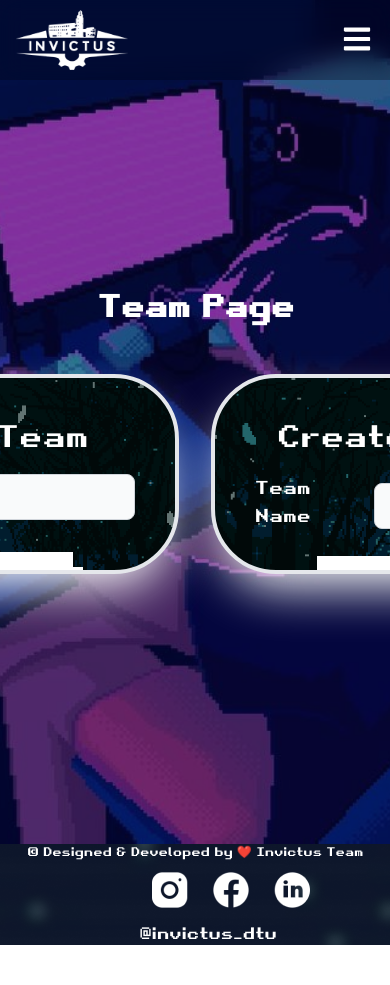
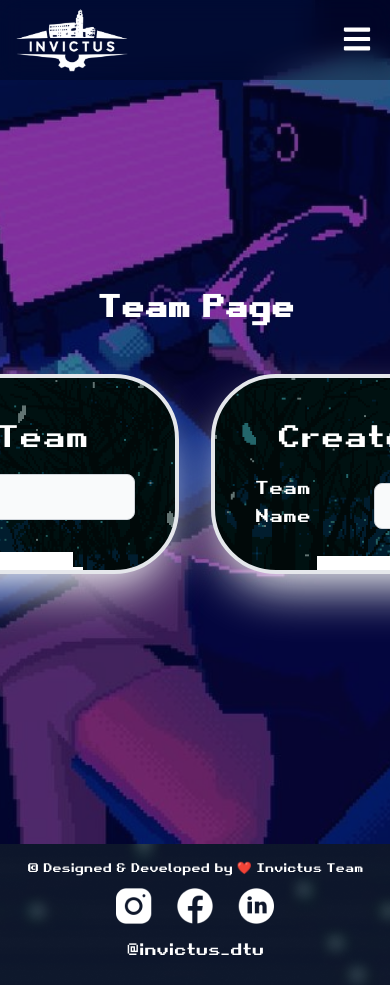
Before and after one commit to Invictus-DTU/Invictus24, a Next.js app: page /InputForm in a window 390 px wide. Before the commit the page ends 945 px from the top, so only its background shows below. Built offline with nearby package versions, Linux system fonts and the light colour scheme; no server answers.

Commit message:
made footer responsive

```diff
--- a/app/Components/Footer/index.js
+++ b/app/Components/Footer/index.js
@@ -6,13 +6,14 @@ import Link from "next/link";
 const Footer = () => {
   return (
     <footer>
-      <div className="footer flex flex-row items-center justify-center bg-black/[0.25] ">
+      <div className="footer flex flex-row items-center justify-center bg-black/[0.25] max-sm:pt-4">
         <div className="max-[815px]:hidden flex justify-center items-center">
           <Link href="/">
             <img
-              src="/invictuslogo.png"
+              src="/invictuslogo2.png"
               alt="invictus logo"
-              className="w-48 h-32 mr-10"
+              className="w-[auto] h-20 my-4 mr-4 ml-6 md:mr-10 md:ml-2"
+              // className="w-[auto] h-20 my-4 mr-10 ml-2"
             />
           </Link>
         </div>
@@ -24,11 +25,11 @@ const Footer = () => {
             © Designed & Developed by ❤️ Invictus Team
           </div>
           <div className="">
-            <p className="text-5xl mx-10 max-[815px]:hidden mt-4 text-white">
+            <p className="text-5xl mx-10 max-[815px]:hidden text-white">
               |{" "}
             </p>
           </div>
-          <div className="flex flex-col max-[650px]:ml-28 mx-10 max-sm:flex max-sm:justify-center">
+          <div className="flex flex-col max-[650px]:ml-28 mx-10 max-sm:mx-0 max-sm:flex max-sm:justify-center ">
             <div className="flex flex-row">
               <div className="mx-2 my-2">
                 <a
@@ -52,7 +53,7 @@ const Footer = () => {
                 </a>
               </div>
             </div>
-            <div className="font-retrog xl:text-xl lg:text-lg md:text-md sm:text-sm text-white justify-center items-center">
+            <div className="font-retrog xl:text-xl lg:text-lg md:text-md sm:text-sm text-white justify-center items-center max-sm:text-center max-sm:mb-6">
               @invictus_dtu
             </div>
           </div>
--- a/app/Components/Navbar/index.js
+++ b/app/Components/Navbar/index.js
@@ -73,7 +73,7 @@ const Navbar = ({ status }) => {
         <div className="absolute left-0  mt-2 mx-10 max-md:mx-4">
           <Link href="/">
             <img
-              src="/invictuslogo.png"
+              src="/invictuslogo2.png"
               alt="invictus logo"
               className="xl:h-20 lg:h-20 md:h-20 sm:h-16 xl:w-32 lg:w-32 md:w-32 sm:w-28 max-[640px]:h-16 max-[640px]:w-28"
             />
```
Also changed, not shown: public/invictuslogo2.png (added).
